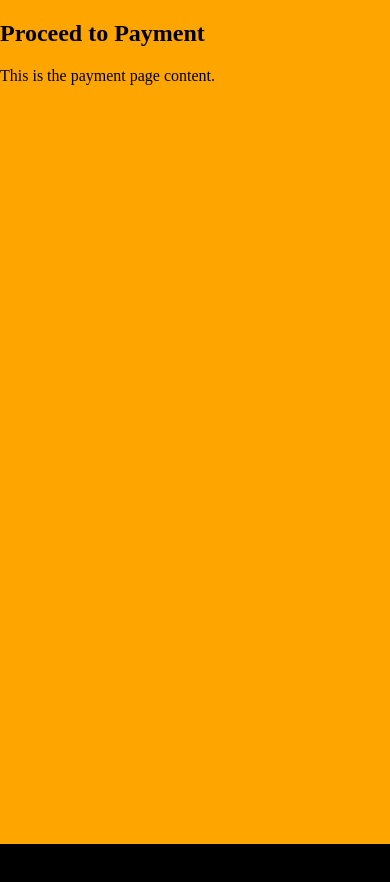
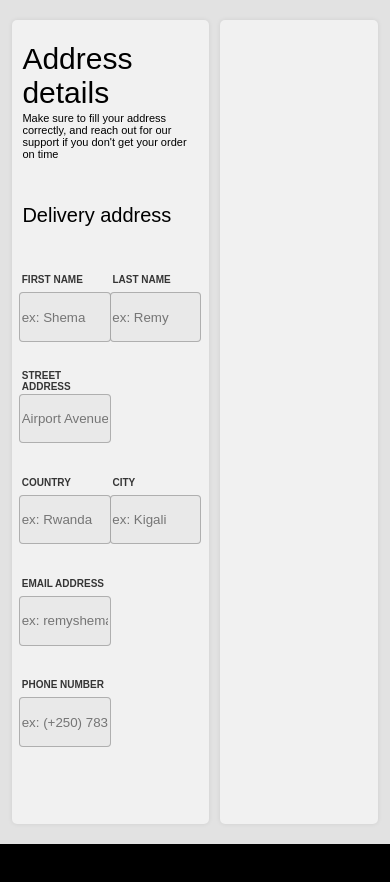
Before and after one commit to Shemaremy/React-Shopping-website, a React (Vite) app in the folder Shopping Website/: page /payment in a window 390 px wide. Shown: the top 882 px of the page. After the commit the page ends 844 px from the top, so only its background shows below. Built offline with nearby package versions, Linux system fonts and the light colour scheme; a web font is replaced by a local one.

Commit message:
commit before phone nbr

```diff
--- a/Shopping Website/package.json
+++ b/Shopping Website/package.json
@@ -18,6 +18,7 @@
     "history": "^5.3.0",
     "react": "^18.2.0",
     "react-dom": "^18.2.0",
+    "react-phone-number-input": "^3.4.3",
     "react-redux": "^9.1.2",
     "react-router-dom": "^6.24.1",
     "react-slick": "^0.30.2",
--- a/Shopping Website/src/App.jsx
+++ b/Shopping Website/src/App.jsx
@@ -3,7 +3,6 @@ import A from './Components/Header'
 import B from './Components/Main'
 import C from './Components/Footer'
 import { BrowserRouter as Router, Route, Routes, useLocation} from 'react-router-dom';
-import MyModal from './Components/cartPanel/MyModal';
 import ProceedPayment from './Components/Payment/ProceedPayment';
 
 import { Provider } from 'react-redux';
@@ -32,9 +31,10 @@ function AppRoutes() {
 
   useEffect(() => {
     if (location.pathname === '/payment') {
-      document.body.style.overflow = 'hidden';
+      document.body.style.height = '100vh';
     } else {
       document.body.style.overflowY = 'auto';
+      document.body.style.height = ''
     }
 
   }, [location.pathname]);
--- a/Shopping Website/src/Components/Footer.css
+++ b/Shopping Website/src/Components/Footer.css
@@ -53,7 +53,8 @@ form {
     flex-direction: column;
 }
 
-input {
+
+.footer_input {
     width: 90%;
     margin-top: 3%;
     border-style: solid;
@@ -67,12 +68,12 @@ input {
     transition: width 0.6s ease-in-out;
 }
 
-input:hover {
+.footer_input:hover {
     width: 85%;
     border-color: rgb(87, 140, 175);
 }
 
-input:focus {
+.footer_input:focus {
     width: 85%;
     border-color: rgb(87, 140, 175);
 }
--- a/Shopping Website/src/Components/Footer.jsx
+++ b/Shopping Website/src/Components/Footer.jsx
@@ -12,8 +12,8 @@ function C(){
                     </div>
                     <div className="Form_container">
                         <form action="">
-                            <input type="text" />
-                            <input type="text" />
+                            <input className="footer_input" type="text" />
+                            <input className="footer_input" type="text" />
                             <button className="Send_footer_button">Send</button>
                         </form>
                     </div>
--- a/Shopping Website/src/Components/Payment/ProceedPayment.css
+++ b/Shopping Website/src/Components/Payment/ProceedPayment.css
@@ -1,7 +1,300 @@
+.paying-wrapper {
+    height: 100%;
+    width: 100%;
+    background-color: rgb(226, 226, 226);
+    display: flex;
+    flex-direction: row;
+    justify-content: space-evenly;
+    align-items: center;
+}
 
-.paying {
-    overflow: hidden !important;
-    height: 100vh;
-    width: 100vw;
-    background-color: orange;
+
+
+
+
+
+
+.left_part_pay {
+    background-color: rgb(241, 241, 241);
+    height: 95%;
+    width: 50%;
+    border-radius: 5px;
+    border-style: solid;
+    border-width: 1px;
+    border-color: rgba(0, 0, 0, 0);
+    box-shadow: 0px 0px 5px rgba(0, 0, 0, 0.082);
+    display: flex;
+    flex-direction: column;
+    justify-content: space-between;
+    align-items: center;
 }
+
+
+.address_details, .header_description, .upper_form_title {
+    font-family: sans-serif;
+    font-weight: 100;
+    margin-top: 0;
+    margin-bottom: 0;
+}
+
+.upper_left_pay {
+    height: 20%;
+    width: 100%;
+    display: flex;
+    flex-direction: column;
+    justify-content: center;
+    align-items: center;
+}
+
+.address_details {
+    width: 90%;
+    font-size: 30px;
+}
+
+.header_description {
+    width: 90%;
+    margin-top: 1%;
+    font-size: 11px;
+}
+
+
+
+
+
+
+
+
+
+
+
+
+
+
+
+
+
+
+
+
+
+
+
+
+
+
+
+
+.Form_section {
+    height: 78%;
+    width: 100%;
+    display: flex;
+    flex-direction: column;
+    justify-content: center;
+    align-items: center;
+}
+
+
+.upper_form_title {
+    width: 90%;
+    height: 8%;
+    font-size: 20px;
+}
+
+.address_form_container {
+    height: 90%;
+    width: 93%;
+}
+
+.address_form {
+    display: flex;
+    flex-direction: column;
+    align-items: center;
+    padding-left: 0;
+    height: 100%;
+    width: 100%;
+}
+
+
+
+
+
+
+.names_container,
+.street_container,
+.city_zipcode_container,
+.country_container,
+.phone_container {
+    height: 18%;
+    width: 100%;
+    display: flex;
+    align-items: center;
+}
+
+
+
+
+
+.first_name, .last_name {
+    width: 50%;
+    height: 100%;
+    display: flex;
+    flex-direction: column;
+    justify-content: center;
+    align-items: center;
+}
+
+
+input {
+    background-color: rgba(170, 170, 170, 0.11);
+    border-style: solid;
+    border-width: 1px;
+    border-color: rgba(167, 167, 167, 0.884);
+    width: 95%;
+    height: 45%;
+    border-radius: 4px;
+    outline: none;
+    padding-left: 2%;
+}
+
+
+input:hover {
+    border-color: rgb(42, 112, 158);
+}
+
+input:focus {
+    border-color: rgb(42, 112, 158);
+}
+
+
+
+
+
+
+.indicator {
+    width: 95%;
+    height: 25%;
+    margin-top: 0;
+    margin-bottom: 0;
+    font-family: sans-serif;
+    font-size: 10px;
+    color: rgb(53, 53, 53);
+    font-weight: 700;
+    display: flex;
+    align-items: center;
+}
+
+
+
+
+
+
+
+
+
+
+
+
+
+
+
+
+
+
+
+
+
+
+
+
+
+
+
+
+
+.names_container {
+    display: flex;
+    flex-direction: row;
+    justify-content: space-evenly;
+    align-items: center;
+}
+
+
+
+
+
+
+
+
+
+
+
+
+
+
+
+
+
+
+
+
+
+
+
+
+
+
+
+
+.city_zipcode_container {
+    display: flex;
+    flex-direction: row;
+    justify-content: space-evenly;
+    align-items: center;
+}
+
+
+
+
+
+
+
+
+
+
+
+
+
+
+
+
+
+
+
+
+
+
+
+
+
+
+
+
+
+
+
+
+
+
+
+
+.right_part_pay {
+    background-color: rgb(241, 241, 241);
+    height: 95%;
+    width: 40%;
+    border-radius: 5px;
+    border-style: solid;
+    border-width: 1px;
+    border-color: rgba(0, 0, 0, 0);
+    box-shadow: 0px 0px 5px rgba(0, 0, 0, 0.082);
+
+}
--- a/Shopping Website/src/Components/Payment/ProceedPayment.jsx
+++ b/Shopping Website/src/Components/Payment/ProceedPayment.jsx
@@ -1,14 +1,87 @@
 import React from 'react';
+import 'react-phone-number-input/style.css'
+import PhoneInput from 'react-phone-number-input'
 import './ProceedPayment.css'
+import { useState } from 'react';
 
 function ProceedPayment() {
 
+    const [value, setValue] = useState()
+
+
+
+
+
+    // Payment content wrapper
     const Payment = (
-        <div className='paying'>
-            <h2>Proceed to Payment</h2>
-            <p>This is the payment page content.</p>
+        <div className='paying-wrapper'>
+            <div className='left_part_pay'>
+                <div className='upper_left_pay'>
+                    <h1 className='address_details'>Address details</h1>
+                    <p className='header_description'>Make sure to fill your address correctly, and reach out for our support if you don't get your order on time</p>
+                </div>
+                <div className='Form_section'>
+                    <h2 className='upper_form_title'>Delivery address</h2>
+                    <div className='address_form_container'>
+                        <form action="" className='address_form'>
+                            <div className='names_container'>
+                                <div className='first_name'>
+                                    <p className='indicator'>FIRST NAME</p>
+                                    <input type="text" placeholder='ex: Shema'/>
+                                </div>
+                                <div className='last_name'>
+                                    <p className='indicator'>LAST NAME</p>
+                                    <input type="text" placeholder='ex: Remy'/>
+                                </div>
+                            </div>
+                            <div className='street_container'>
+                                <div className='first_name'>
+                                    <p className='indicator'>STREET ADDRESS</p>
+                                    <input type="text" placeholder='Airport Avenue (SAR Motor, KN 5 Rd, Kigali)'/>
+                                </div>
+                            </div>
+                            <div className='city_zipcode_container'>
+                                <div className='first_name'>
+                                    <p className='indicator'>COUNTRY</p>
+                                    <input type="text" placeholder='ex: Rwanda'/>
+                                </div>
+                                <div className='last_name'>
+                                    <p className='indicator'>CITY</p>
+                                    <input type="text" placeholder='ex: Kigali'/>
+                                </div>
+
+                            </div>
+                            <div className='country_container'>
+                                <div className='first_name'>
+                                    <p className='indicator'>EMAIL ADDRESS</p>
+                                    <input type="text" placeholder='ex: remyshema20@gmail.com'/>
+                                </div>
+                            </div>
+                            <div className='phone_container'>
+                                <div className='first_name'>
+                                    <p className='indicator'>PHONE NUMBER</p>
+                                    <input type="text" placeholder='ex: (+250) 783 674 289'/>
+                                </div>
+                            </div>
+                        </form>
+                    </div>
+                </div>
+            </div>
+            <div className='right_part_pay'></div>
         </div>
     )
+
+
+
+
+
+
+
+
+
+
+
+
 
 
     return (
--- a/Shopping Website/src/Components/cartPanel/MyModal.jsx
+++ b/Shopping Website/src/Components/cartPanel/MyModal.jsx
@@ -163,7 +163,7 @@ function MyModal(props) {
         <p className='total-price-par'>{(totalPrice) / 1000},000Frw <span> &nbsp; &nbsp; (${(totalPrice) / 1000})</span></p>
       </div>
       <div className='proceed_total_payment_panel'>
-        <button className='Proceed_total_payment_button'>Proceed total payment</button>
+        <button className='Proceed_total_payment_button' onClick={handleProceedPayment}>Proceed total payment</button>
       </div>
     </div>
   );
```
Also changed, not shown: 1 other file (tests, documents, lock files or other folders).
